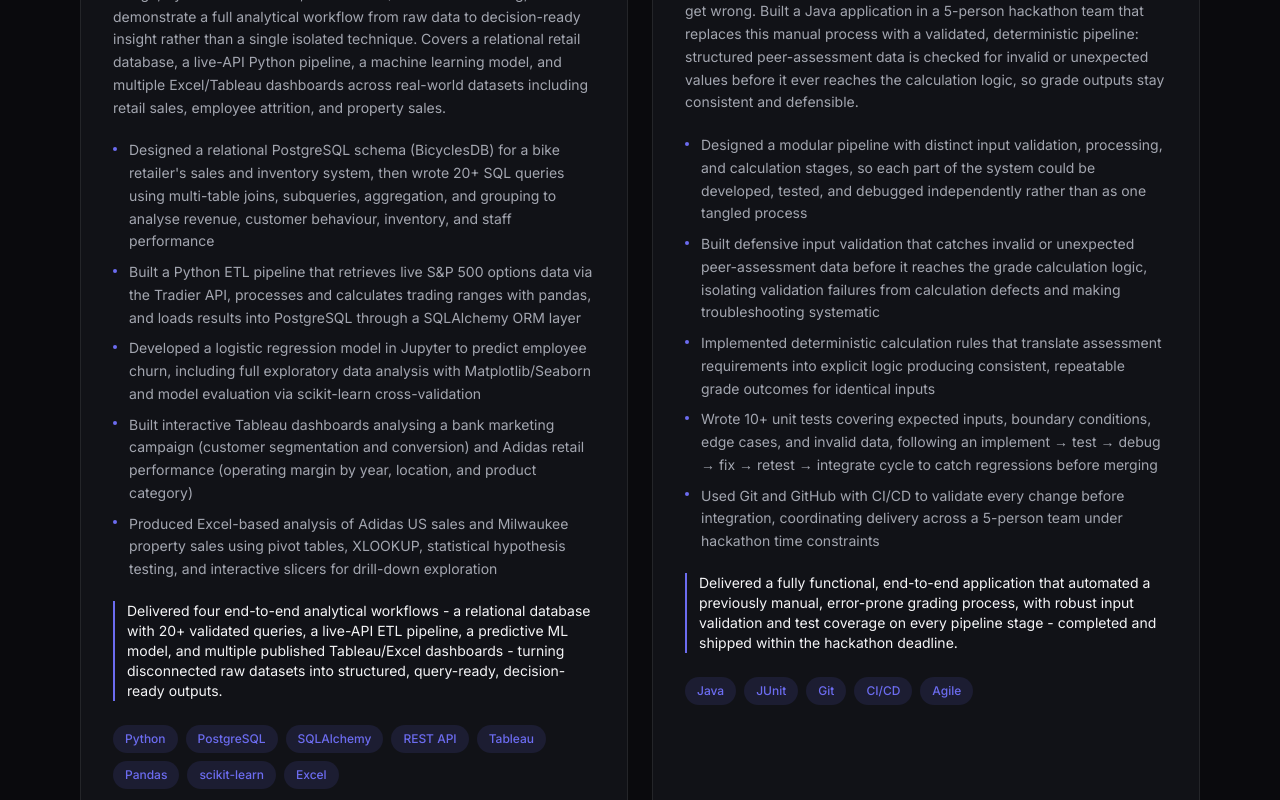
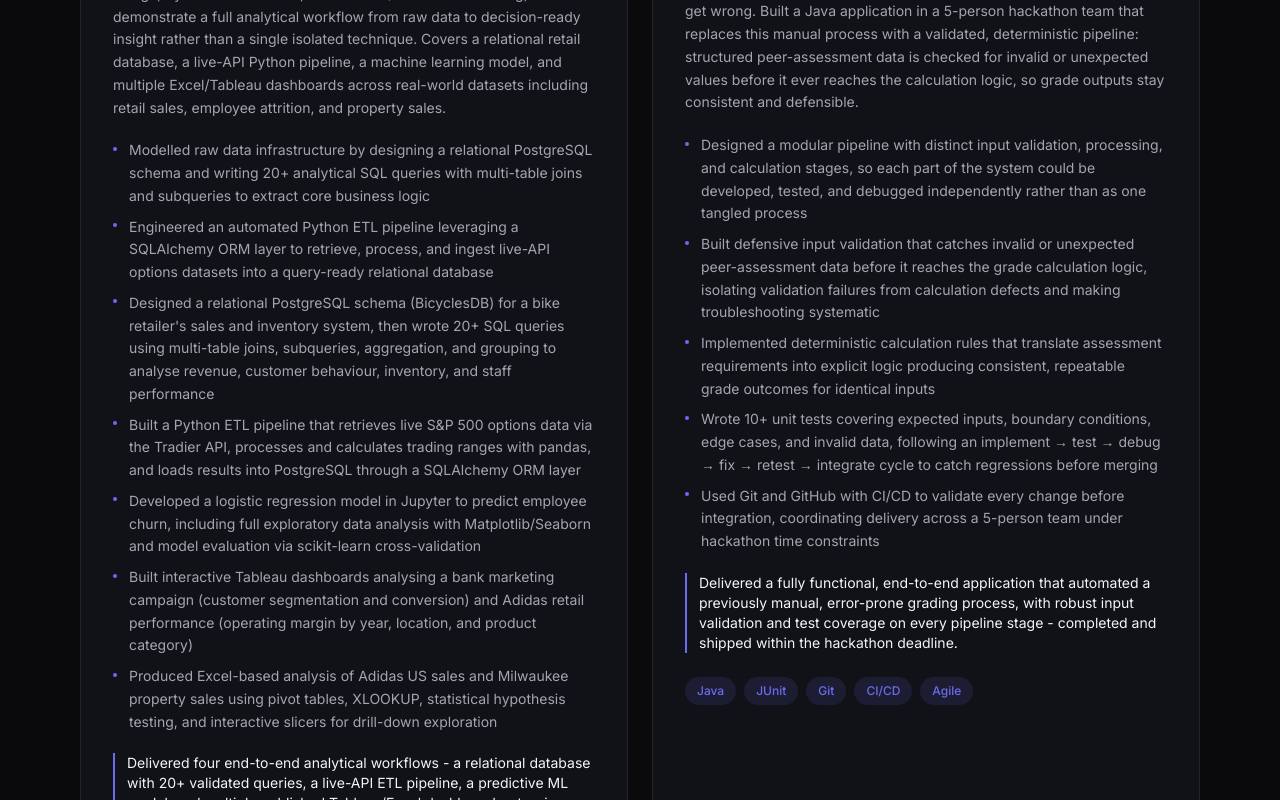
Before and after one commit to Kishanr19/Kishanr19.github.io, a React (Vite) app: page / in a window 1280 px wide. Shown: the part 4560-5360 px from the top of the page. Built offline with nearby package versions, Linux system fonts and the light colour scheme.

Commit message:
Add data modelling and ETL bullets to analytics project

```diff
--- a/src/data.js
+++ b/src/data.js
@@ -76,6 +76,8 @@ export const projects = [
     description:
       'A multi-tool analytics portfolio spanning database design, Python data science, and Tableau/Excel dashboarding, built to demonstrate a full analytical workflow from raw data to decision-ready insight rather than a single isolated technique. Covers a relational retail database, a live-API Python pipeline, a machine learning model, and multiple Excel/Tableau dashboards across real-world datasets including retail sales, employee attrition, and property sales.',
     features: [
+      'Modelled raw data infrastructure by designing a relational PostgreSQL schema and writing 20+ analytical SQL queries with multi-table joins and subqueries to extract core business logic',
+      'Engineered an automated Python ETL pipeline leveraging a SQLAlchemy ORM layer to retrieve, process, and ingest live-API options datasets into a query-ready relational database',
       'Designed a relational PostgreSQL schema (BicyclesDB) for a bike retailer\'s sales and inventory system, then wrote 20+ SQL queries using multi-table joins, subqueries, aggregation, and grouping to analyse revenue, customer behaviour, inventory, and staff performance',
       'Built a Python ETL pipeline that retrieves live S&P 500 options data via the Tradier API, processes and calculates trading ranges with pandas, and loads results into PostgreSQL through a SQLAlchemy ORM layer',
       'Developed a logistic regression model in Jupyter to predict employee churn, including full exploratory data analysis with Matplotlib/Seaborn and model evaluation via scikit-learn cross-validation',
```
